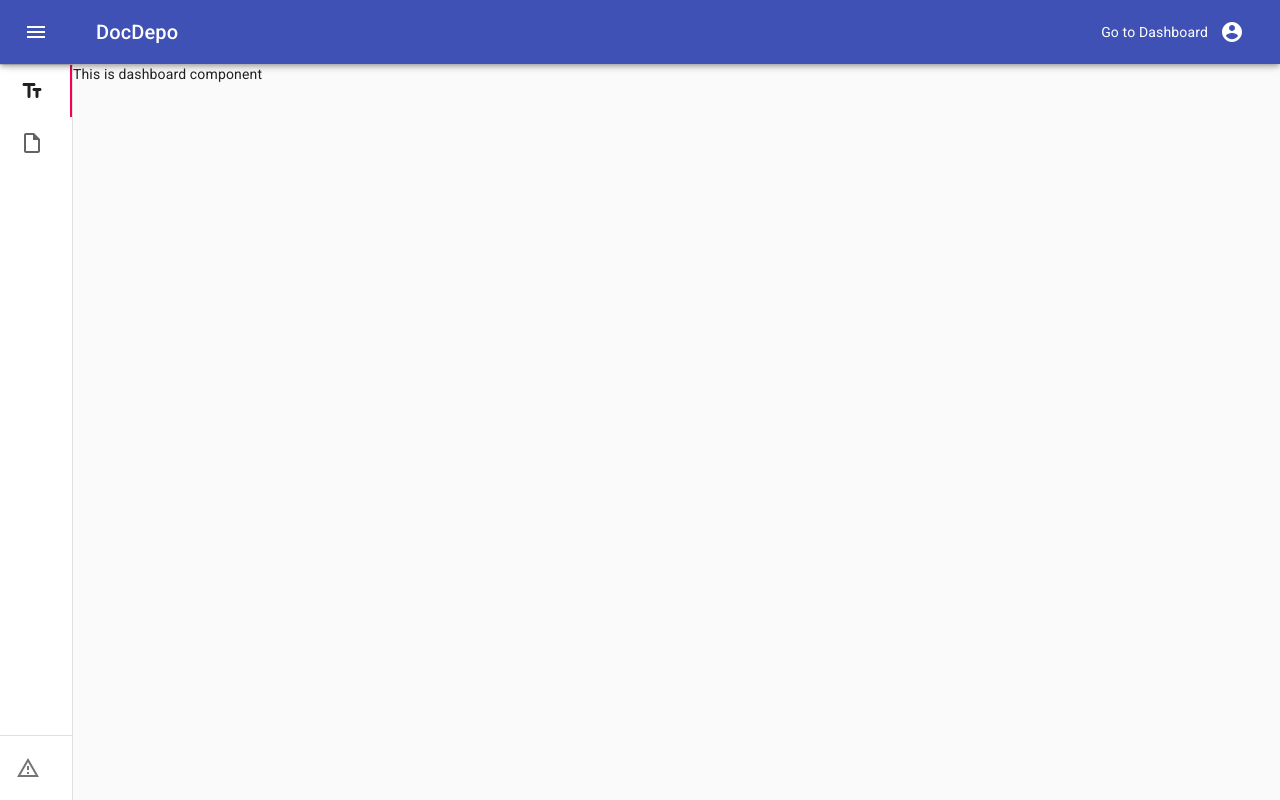
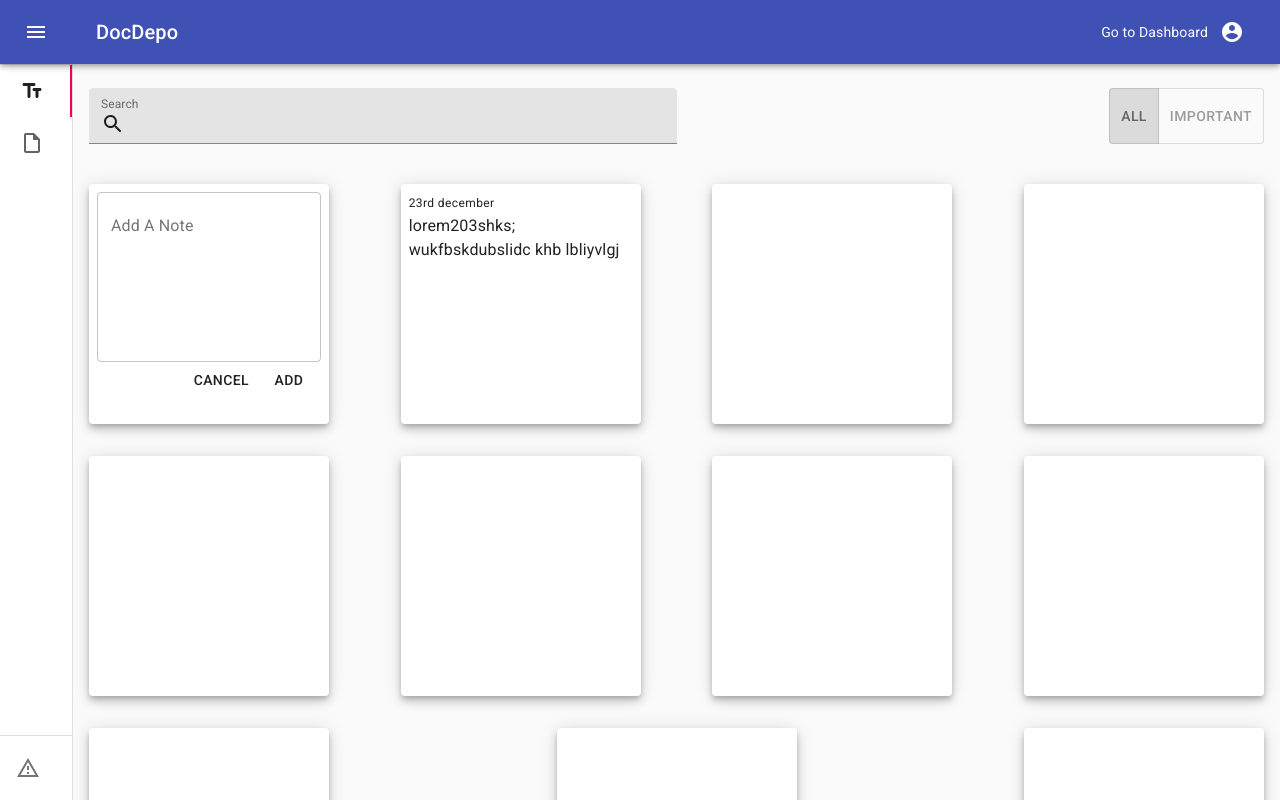
Before and after one commit to TusharYaar/DocDepo, a React (Create React App) app: page /dashboard in a window 1280 px wide. Shown: the top 800 px of the page. Built offline with nearby package versions, Linux system fonts and the light colour scheme; no server answers; sample sign-in values are in the browser's storage.

Commit message:
Add note working

```diff
--- /dev/null
+++ b/src/components/AddNote.js
@@ -0,0 +1,69 @@
+import React, { useState } from "react";
+import Paper from "@material-ui/core/Paper";
+import Typography from "@material-ui/core/Typography";
+import TextField from "@material-ui/core/TextField";
+import Grid from "@material-ui/core/Grid";
+import Button from "@material-ui/core/Button";
+import { makeStyles } from "@material-ui/core/styles";
+
+import {useAuth} from "../context/AuthContext";
+import {TIMESTAMP} from "../firebase"
+const AddNote = (props) => {
+    const {currentUser} = useAuth();
+  const classes = useStyles();
+  const [noteValue,setNoteValue] = useState("");
+  const [isLoading,setLoading] = useState(false)
+  const handleNoteChange= (event) => {
+      setNoteValue(event.target.value)
+  }
+  const validateNote = () => {
+      if(noteValue.length > 0 && noteValue.length < 120) {
+          handleSubmitNote();
+      }
+  }
+  const handleSubmitNote = async () => {
+    let note = {
+        text: noteValue,
+        createdAt: TIMESTAMP(),
+        user: currentUser.uid,
+        userEmail: currentUser.email
+    };
+    try {
+        await props.addNote(note);
+        setNoteValue("");
+    }
+    catch(err) {
+        console.log(err)
+    }
+  }
+
+  return (
+    <Paper className={classes.inputCard} elevation={6}>
+      <Grid container direction="column" justify="space-between">
+        <TextField
+          id="outlined-multiline-static"
+          label={<Typography variant="subtitle1">Add A Note</Typography>}
+          multiline
+          rows={7}
+          value={noteValue}
+          onChange={handleNoteChange}
+          variant="outlined"
+          disabled={isLoading}
+        />
+        <Grid container justify="flex-end">
+          <Button disabled={isLoading} onClick={() => (handleNoteChange({target:{value: ""}}))}>Cancel</Button>
+          <Button disabled={isLoading} onClick={validateNote}>Add</Button>
+        </Grid>
+      </Grid>
+    </Paper>
+  );
+};
+const useStyles = makeStyles((theme) => ({
+  inputCard: {
+    width: theme.spacing(30),
+    height: theme.spacing(30),
+    padding: theme.spacing(1),
+    margin: theme.spacing(2),
+  },
+}));
+export default AddNote;
--- a/src/components/Dashboard.js
+++ b/src/components/Dashboard.js
@@ -1,12 +1,78 @@
-import React from 'react'
+import React, {useState} from 'react'
 import { makeStyles } from '@material-ui/core/styles';
+import Paper from "@material-ui/core/Paper"
+import { Grid,TextField,InputAdornment } from '@material-ui/core';
+import ToggleButton from '@material-ui/lab/ToggleButton';
+import ToggleButtonGroup from '@material-ui/lab/ToggleButtonGroup';
+import SearchRoundedIcon from '@material-ui/icons/SearchRounded';
+
+import AddNote from "./AddNote"
+import Note from "./Note";
+import {Database} from "../firebase"
 const Dashboard = () => {
     const classes = useStyles();
+    const [filter, setFilter] = useState('All');
+    const [searchValue, setSearchValue] = useState('')
+    const handleFilter = (event, newFilter) => {
+        setFilter(newFilter);
+      };
+    const handleSeachValueChange = (event) => {
+        setSearchValue(event.target.value);
+    }
+    const addNoteToCollection = async (note) => {
+        await Database.NOTEDEPO.add(note);
 
+    }
     return (
         <div>
-                  <div className={classes.toolbar} />
-            This is dashboard component
+        <div className={classes.toolbar} />
+        <Grid container justify="space-between" className={classes.searchGridContainer}>
+        <Grid item xs={12} sm={6}>
+        <TextField
+        fullWidth
+        value={searchValue}
+        onChange={handleSeachValueChange}
+        className={classes.margin}
+        variant="filled"
+        id="search"
+        label="Search"
+        InputProps={{
+          startAdornment: (
+            <InputAdornment position="start">
+              <SearchRoundedIcon />
+            </InputAdornment>
+          ),
+        }}
+      />
+        </Grid>
+      <ToggleButtonGroup
+      value={filter}
+      exclusive
+      className={classes.margin}
+      onChange={handleFilter}
+      aria-label="text alignment"
+    >
+      <ToggleButton value="All" aria-label="All Notes">
+        All
+      </ToggleButton>
+      <ToggleButton value="important" aria-label="Important Notes">
+        Important
+      </ToggleButton>
+    </ToggleButtonGroup>
+        </Grid>
+            <Grid container className={classes.gridContainer} justify="space-between">
+            <AddNote addNote = {addNoteToCollection}/>
+            <Note/>
+            <Paper className={classes.inputCard} elevation={6}></Paper>
+            <Paper className={classes.inputCard} elevation={6}></Paper>
+            <Paper className={classes.inputCard} elevation={6}></Paper>
+            <Paper className={classes.inputCard} elevation={6}></Paper>
+            <Paper className={classes.inputCard} elevation={6}></Paper>
+            <Paper className={classes.inputCard} elevation={6}></Paper>
+            <Paper className={classes.inputCard} elevation={6}></Paper>
+            <Paper className={classes.inputCard} elevation={6}></Paper>
+            <Paper className={classes.inputCard} elevation={6}></Paper>
+            </Grid>
         </div>
     )
 }
@@ -18,6 +84,15 @@ const useStyles = makeStyles((theme) => ({
         padding: theme.spacing(0, 1),
         // necessary for content to be below app bar
         ...theme.mixins.toolbar,
-      }
+      },
+
+      searchGridContainer:{padding: theme.spacing(2)},
+    inputCard: {
+        width: theme.spacing(30),
+        height: theme.spacing(30),
+        padding: theme.spacing(2),
+        margin: theme.spacing(2)
+    },
+    margin: {margin: theme.spacing(1,0)}
 }));
 export default Dashboard
--- /dev/null
+++ b/src/components/Note.js
@@ -0,0 +1,28 @@
+import React from 'react'
+import Paper from '@material-ui/core/Paper'
+import Typography  from '@material-ui/core/Typography';
+import Grid from '@material-ui/core/Grid';
+import {makeStyles } from '@material-ui/core/styles';
+const Note = (props) => {
+    const classes = useStyles();
+    return (
+        <Paper className={classes.card} elevation={6}>
+            <Typography variant="caption">{props.date}23rd december</Typography>
+            <Typography variant="body1">lorem203shks; wukfbskdubslidc khb lbliyvlgj </Typography>
+        </Paper >
+    )
+}
+const useStyles = makeStyles((theme) => ({
+
+    card: {
+        width: theme.spacing(30),
+        height: theme.spacing(30),
+        padding: theme.spacing(1),
+        margin: theme.spacing(2),
+    },
+    gridContainer: {
+        FlexGrow: 1
+    }
+}));
+
+export default Note
--- a/src/components/Sidebar.js
+++ b/src/components/Sidebar.js
@@ -1,4 +1,4 @@
-import React, {useState} from "react";
+import React from "react";
 import { makeStyles, useTheme } from "@material-ui/core/styles";
 import clsx from "clsx";
 import Drawer from "@material-ui/core/Drawer";
@@ -20,7 +20,7 @@ import { Typography } from "@material-ui/core";
 import {withRouter,Link as RouterLink } from "react-router-dom"
 
 const drawerWidth =200;
-
+const TabRoutes = ["/dashboard","/dashboard/doc"]
 
 const Sidebar = ({openDrawer,handleDrawerClose,location}) => {
   const classes = useStyles();
@@ -51,7 +51,7 @@ const Sidebar = ({openDrawer,handleDrawerClose,location}) => {
       <Divider />
       <Tabs
         orientation="vertical"
-        value={location.pathname !=="/" ? location.pathname : false}
+        value={TabRoutes.includes(location.pathname) ? location.pathname : false}
         className={classes.tabs}
       >
           <Tab label={<Grid container justify="flex-start" wrap="nowrap" alignItems="center" className={classes.tabGrid} > <TextFieldsRoundedIcon className={classes.tabIcon} /><Typography varient="h6" className={classes.tabText} > Text </Typography></Grid>} value="/dashboard" component={RouterLink} to="/dashboard" />
--- a/src/firebase.js
+++ b/src/firebase.js
@@ -19,14 +19,14 @@ export const auth = firebase.auth();
 const firestore = firebase.firestore();
 const storage = firebase.storage();
 export const Database = {
-  fileDepo: firestore.collection('fileDepo'),
-  textDepo: firestore.collection('textDepo'),
+  FILEDEPO: firestore.collection('fileDepo'),
+  NOTEDEPO: firestore.collection('noteDepo'),
   getCurrentTimestamp: firebase.firestore.FieldValue.serverTimestamp,
   arrayUnion: firebase.firestore.FieldValue.arrayUnion,
   arrayRemove: firebase.firestore.FieldValue.arrayRemove,
-  storage: storage,
-  timestamp: firebase.firestore.FieldValue.timestamp,
+  STORAGE: storage,
 }
+export const TIMESTAMP = firebase.firestore.FieldValue.serverTimestamp;
 export const Providers = {
   google: new firebase.auth.GoogleAuthProvider(),
 }
```
